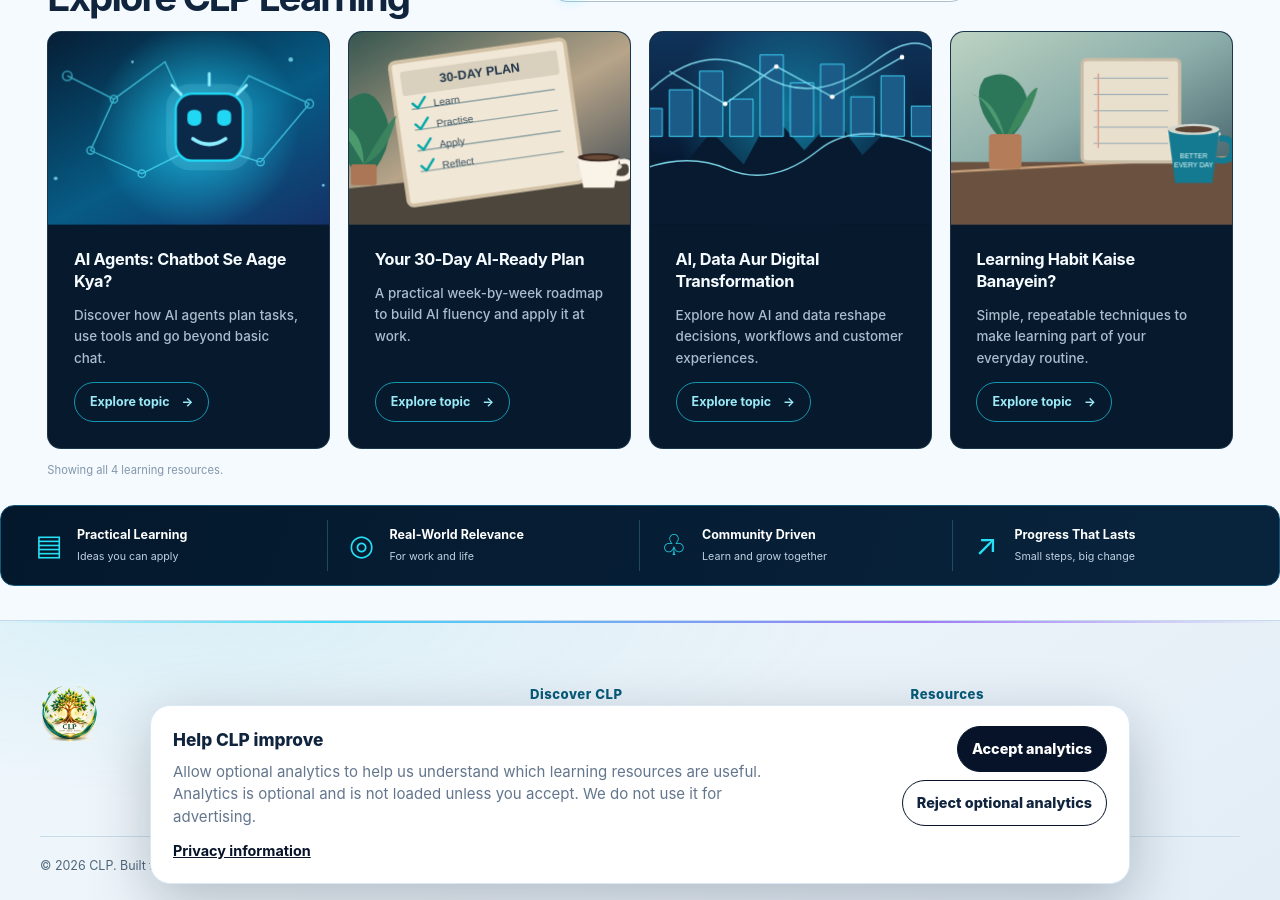
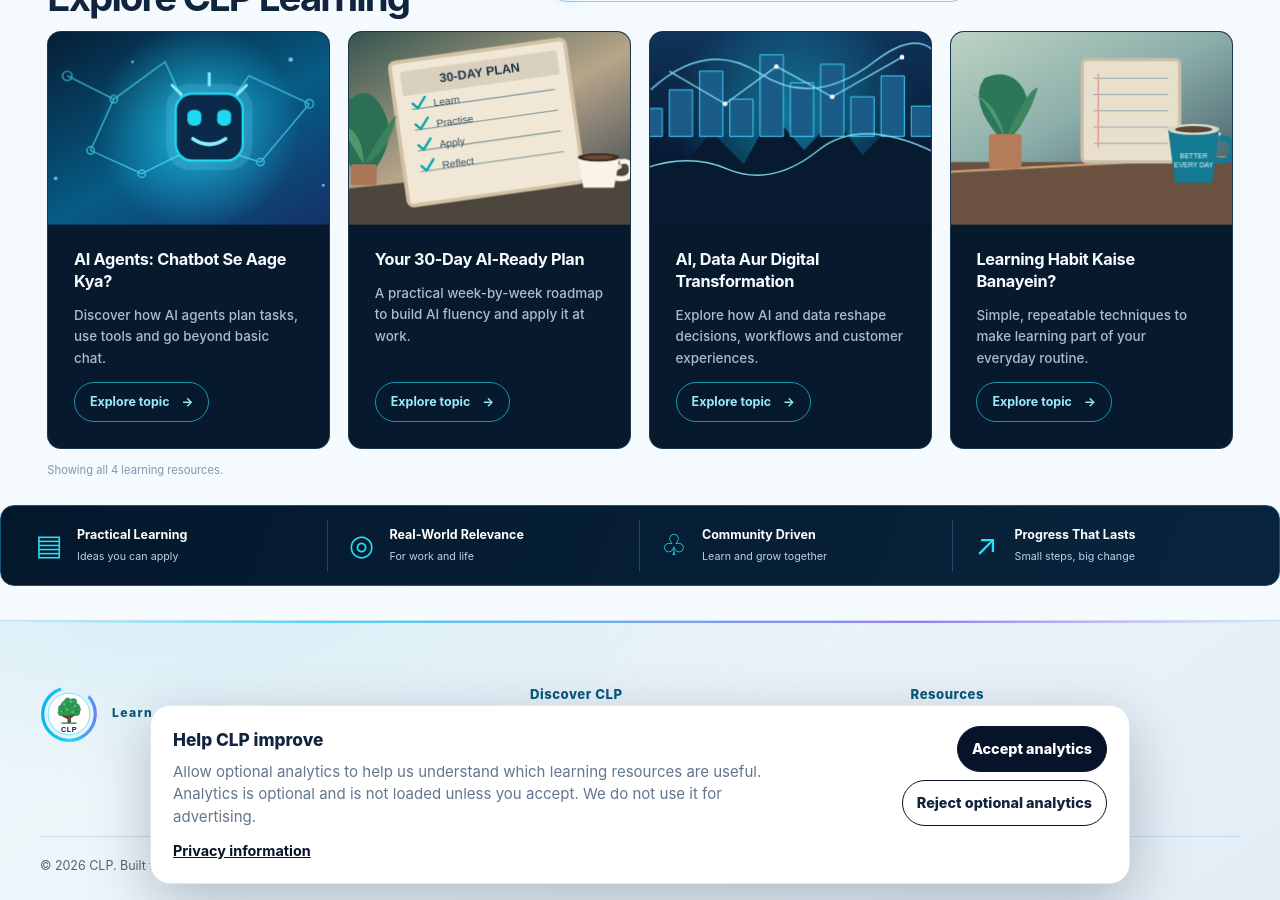
Before and after one commit to sanjeevkshu/clp, a Jekyll site: the page built from index.md, in a window 1280 px wide and 900 px high, scrolled down 1548 px. Built offline with Jekyll 4.4.1, drawn with Linux system fonts in a browser that asks for light colours.

```diff
--- a/_includes/footer.html
+++ b/_includes/footer.html
@@ -1,6 +1,7 @@
 <footer class="site-footer">
   <div class="footer-brand">
-    <img src="{{ '/assets/images/clp-logo-footer.png' | relative_url }}" alt="CLP — Learn. Apply. Evolve." width="180" height="197">
+    <img src="{{ '/assets/images/clp-mark.svg' | relative_url }}" alt="CLP Kalpavriksha emblem" width="58" height="58">
+    <p>Learn. Apply. Evolve.</p>
   </div>
   <nav class="footer-navigation" aria-label="Footer">
     <div class="footer-column footer-discovery">
```
